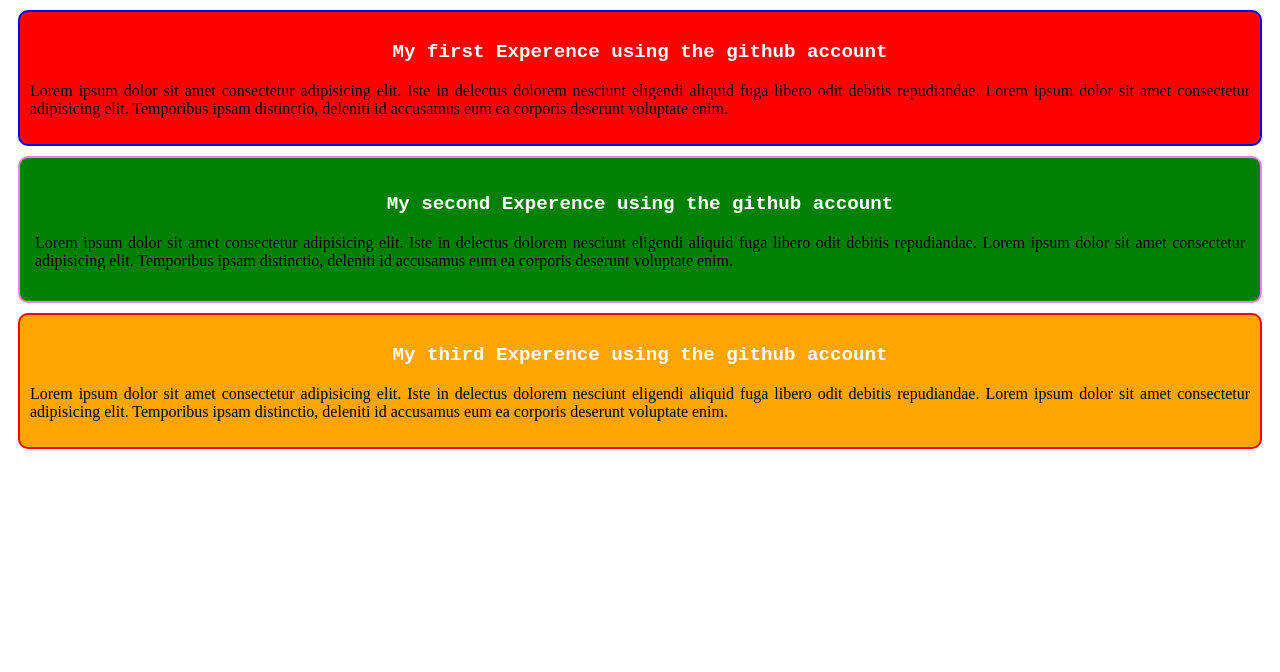
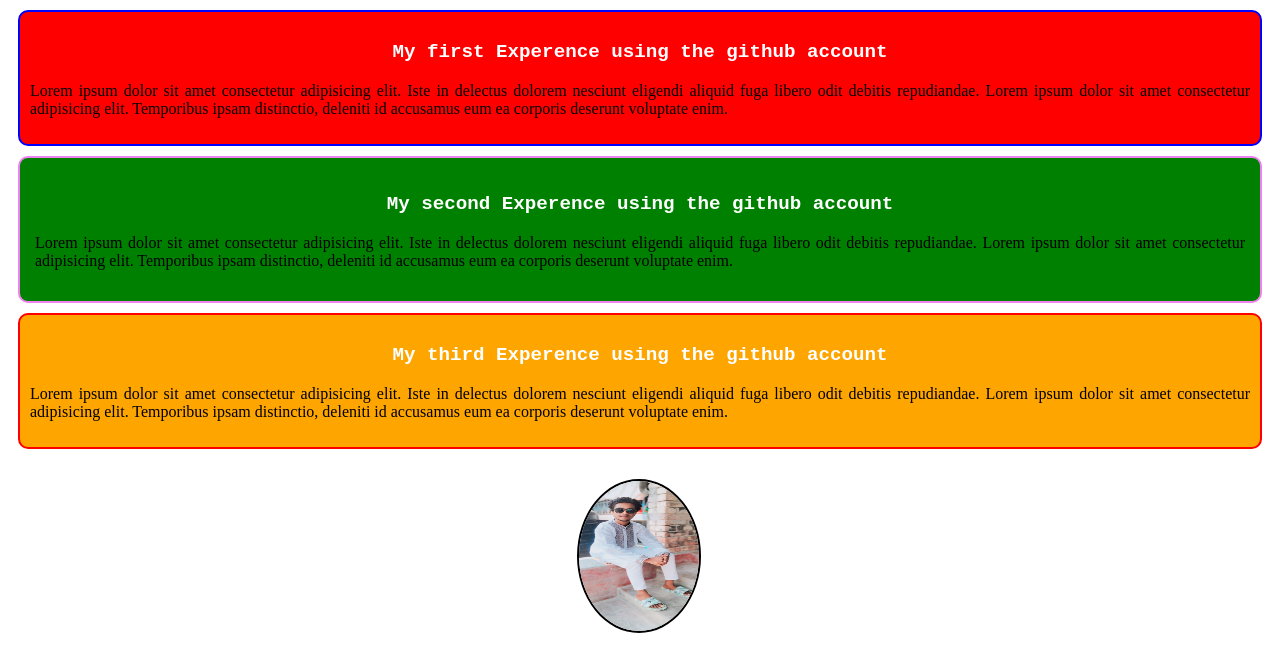
Before and after one commit to rjriajul1/my-first-goal, a plain HTML site: page index.html in a window 1280 px wide. Drawn offline with Linux system fonts and the light colour scheme.

Commit message:
added a image

```diff
--- a/index.html
+++ b/index.html
@@ -18,6 +18,8 @@
     <div class="third-class">
         <h3>My third Experence using the github account</h3>
         <p>Lorem ipsum dolor sit amet consectetur adipisicing elit. Iste in delectus dolorem nesciunt eligendi aliquid fuga libero odit debitis repudiandae. Lorem ipsum dolor sit amet consectetur adipisicing elit. Temporibus ipsam distinctio, deleniti id accusamus eum ea corporis deserunt voluptate enim.</p>
+
     </div>
+    <img src="myimage.jpg" alt="">
 </body>
 </html>
--- a/style.css/bolg.css
+++ b/style.css/bolg.css
@@ -29,3 +29,14 @@ h3{
     font-size: larger;
     font-family: 'Courier New', Courier, monospace;
 }
+img{
+    width: 120px;
+    border: 2px solid black;
+    border-radius: 60%;
+    height: 150px;
+    position: relative;
+    left: 45%;
+    top: 20px;
+
+
+}
```
Also changed, not shown: myimage.jpg (added).
